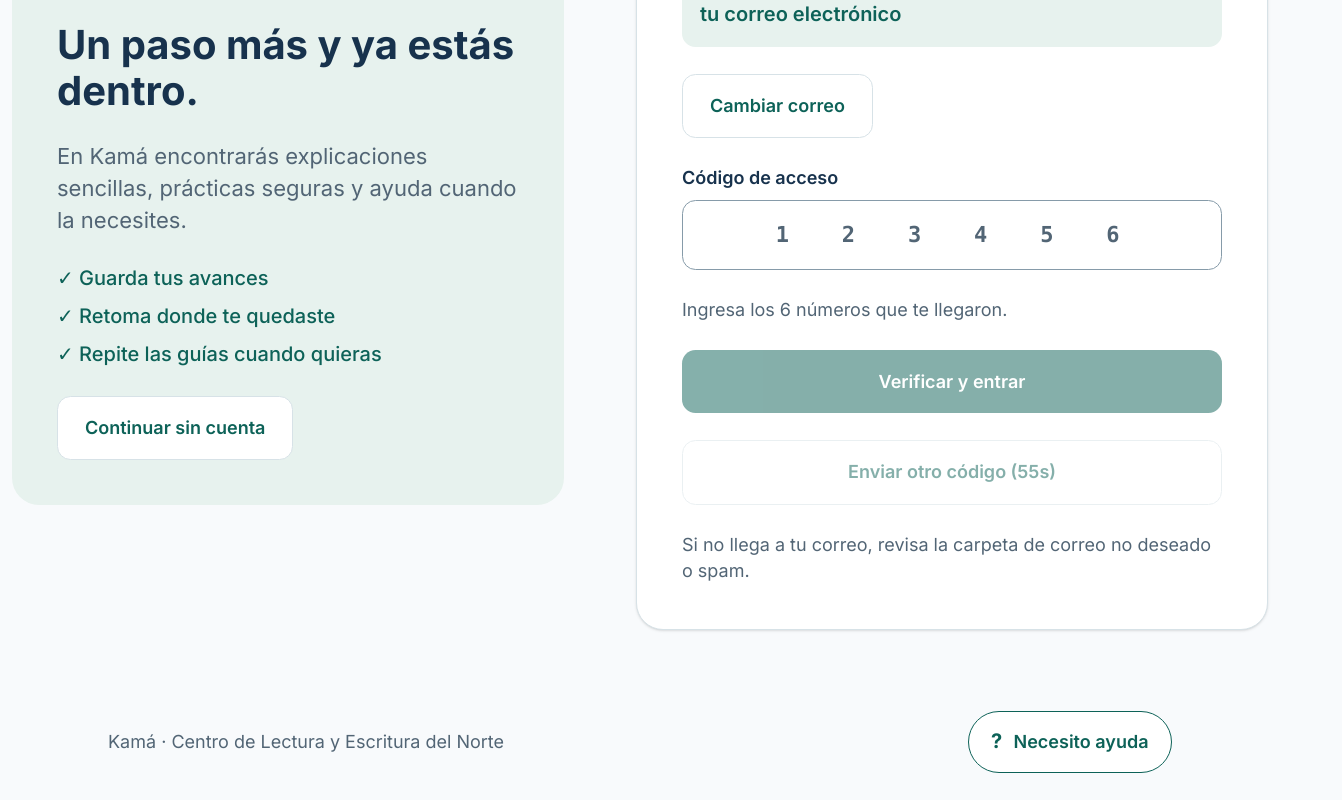
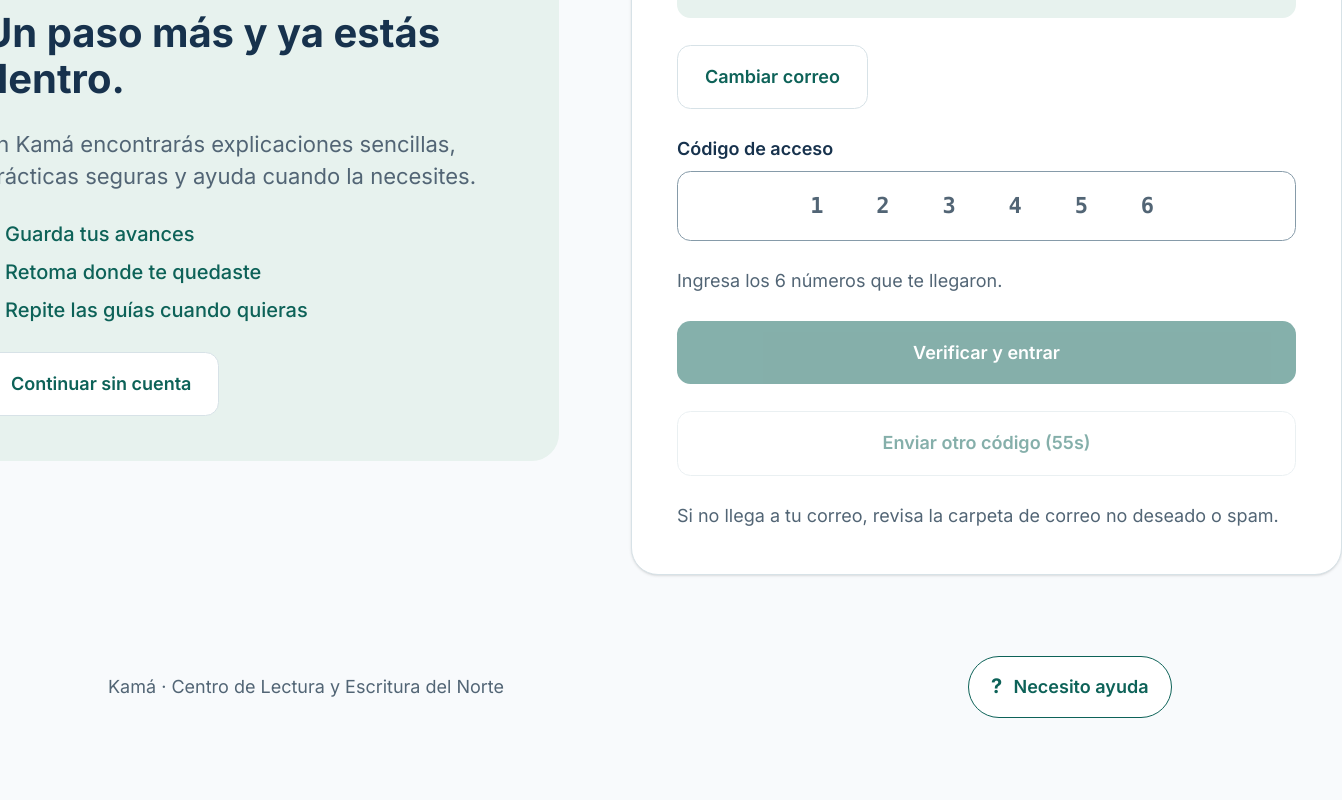
Before and after one commit to Carlosam7/plataforma-autoaprendizaje-clena-backend, a React (Vite) app in the folder frontend/: page /registro/verificar in a window 1280 px wide. Shown: the part 431-1231 px from the top of the page, 1342 px wide, since content can reach past the window. After the commit the page ends 1176 px from the top, so only its background shows below. Built offline with nearby package versions, Linux system fonts and the light colour scheme.

Commit message:
fix(frontend): refacto tailwind classes.

```diff
--- a/frontend/src/presentation/pages/VerificarAccesoPage.tsx
+++ b/frontend/src/presentation/pages/VerificarAccesoPage.tsx
@@ -169,7 +169,7 @@ export function VerificarAccesoPage() {
     >
       <main
         id="contenido"
-        className="flex-1 flex flex-col items-center justify-center px-4 sm:px-8 md:px-24 py-8 md:py-12 w-full max-w-[1440px] mx-auto"
+        className="flex-1 flex flex-col items-center justify-center px-4 sm:px-8 md:px-24 py-8 md:py-12 w-full max-w-360 mx-auto"
       >
         <div
           className="flex flex-col lg:flex-row gap-8 lg:gap-16 items-center justify-center w-full"
@@ -179,7 +179,7 @@ export function VerificarAccesoPage() {
           {/* Columna Izquierda: 552px */}
           <section
             aria-labelledby="titulo-aprender-cuenta"
-            className="bg-[#e7f2ee] flex flex-col gap-6 items-start p-6 sm:p-8 md:p-10 rounded-3xl w-full lg:w-[552px] shrink-0"
+            className="bg-[#e7f2ee] flex flex-col gap-6 items-start p-6 sm:p-8 md:p-10 rounded-3xl w-full lg:w-138 shrink-0"
             data-node-id="4:4616"
             data-name="Aprender con cuenta"
           >
@@ -224,7 +224,7 @@ export function VerificarAccesoPage() {
           {/* Columna Derecha: Tarjeta de 632px */}
           <section
             aria-labelledby="titulo-revisa-codigo"
-            className="bg-white border border-[#d7e2e7] flex flex-col gap-6 items-start p-6 sm:p-8 md:p-10 rounded-3xl w-full lg:w-[632px] shrink-0 shadow-sm"
+            className="bg-white border border-[#d7e2e7] flex flex-col gap-6 items-start p-6 sm:p-8 md:p-10 rounded-3xl w-full lg:w-158 shrink-0 shadow-sm"
             data-node-id="4:4623"
             data-name="Revisa tu correo o celular"
           >
@@ -362,7 +362,7 @@ export function VerificarAccesoPage() {
 
       {/* Cierre / Pie institucional según Figma */}
       <footer
-        className="w-full max-w-[1440px] mx-auto px-4 sm:px-8 md:px-24 py-6 flex flex-wrap gap-6 items-center justify-between"
+        className="w-full max-w-360 mx-auto px-4 sm:px-8 md:px-24 py-6 flex flex-wrap gap-6 items-center justify-between"
         data-node-id="4:3981"
         data-name="Cierre"
       >
```
Also changed, not shown: frontend/src/application/auth/VerificarInicioSesion.ts (line endings or trailing spaces), frontend/src/application/guias/ListarCategorias.ts (line endings or trailing spaces).
